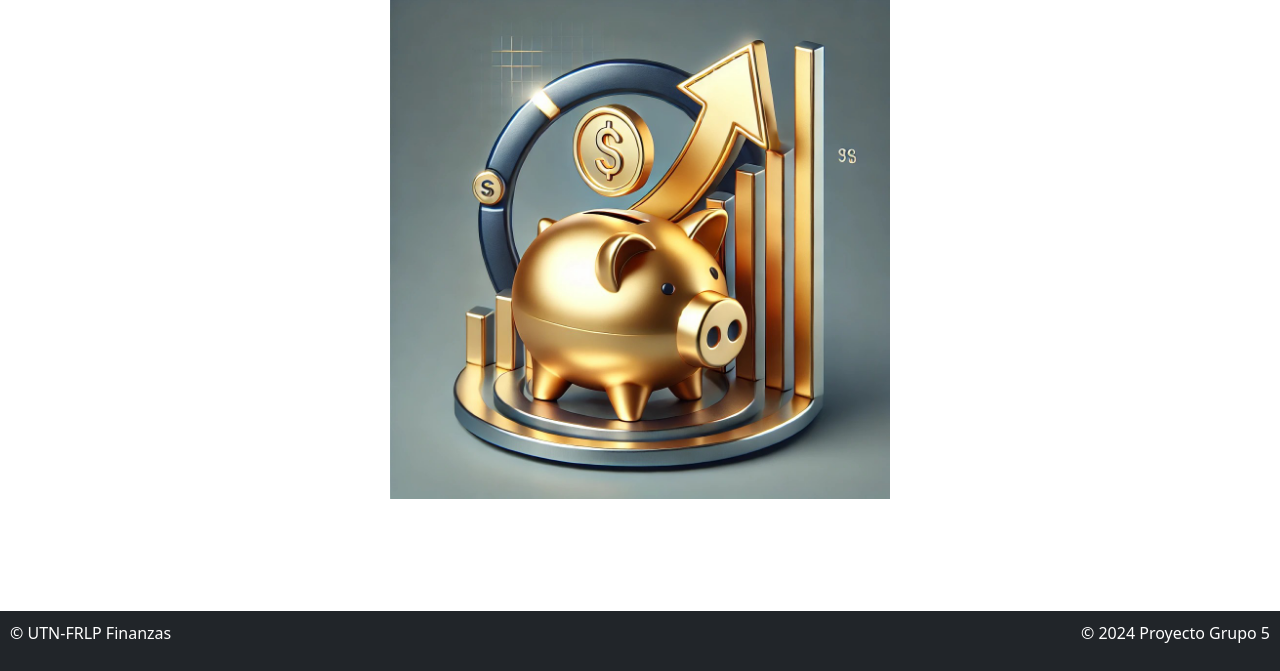
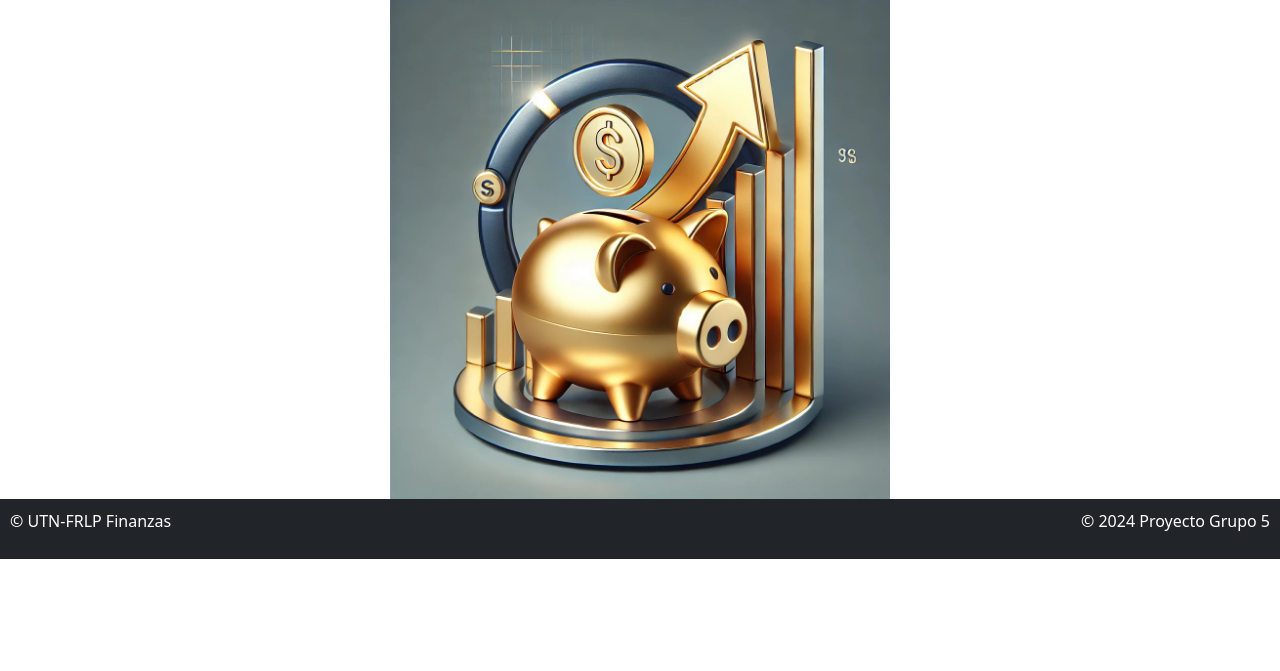
Before and after one commit to Ramicendoya/Grupo_5_2024, a Django app: template finanzas/app/templates/home.html in a window 1280 px wide. Shown: the part 129-800 px from the top of the page. Run offline with Django 3.2, Linux system fonts and the light colour scheme; the template is opened without the code that fills it, so the values that code supplies are empty.

Commit message:
fix: arreglo superposicion del footer sobre templates

```diff
--- a/finanzas/app/templates/base.html
+++ b/finanzas/app/templates/base.html
@@ -95,7 +95,7 @@
     <script src="https://cdn.jsdelivr.net/npm/bootstrap@5.3.3/dist/js/bootstrap.bundle.min.js" integrity="sha384-YvpcrYf0tY3lHB60NNkmXc5s9fDVZLESaAA55NDzOxhy9GkcIdslK1eN7N6jIeHz" crossorigin="anonymous"></script>
 </body>
 
-<footer class="bg-dark text-white">
+<footer id="footer" class="bg-dark text-white">
     <div class="row">
         <div class="col-6 text-start">
             <p>&copy; UTN-FRLP Finanzas</p>
@@ -106,3 +106,9 @@
     </div>
 </footer>
 </html>
+
+<style>
+  #footer {
+    position: relative;
+  }
+</style>
```
